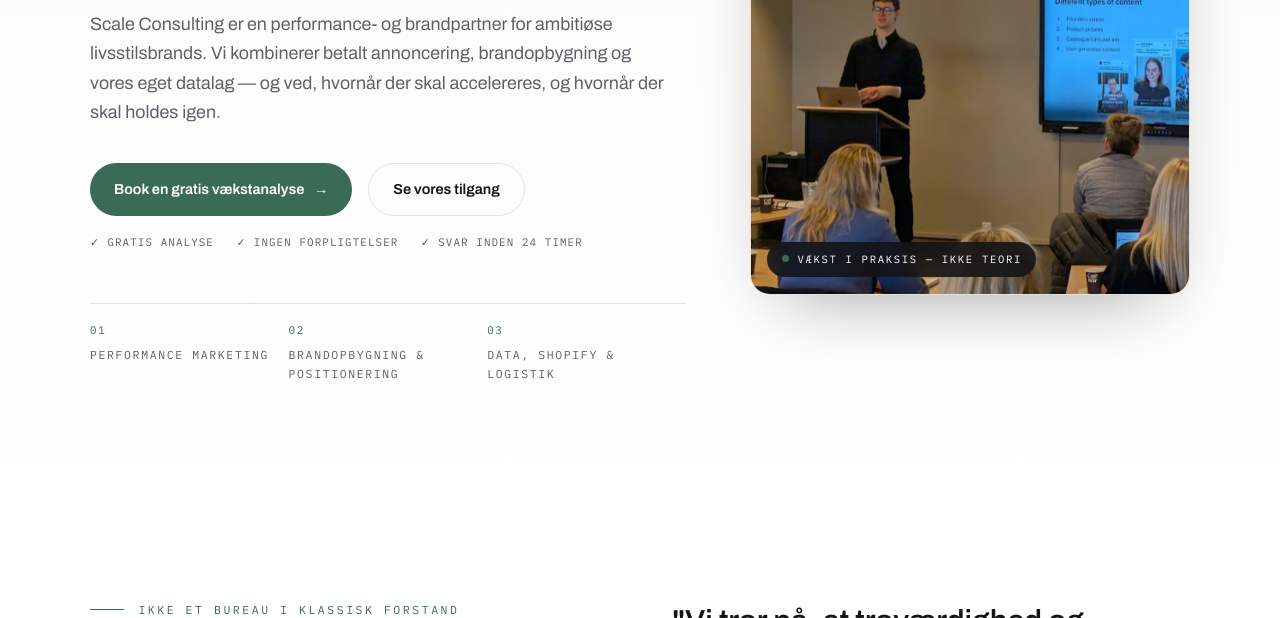
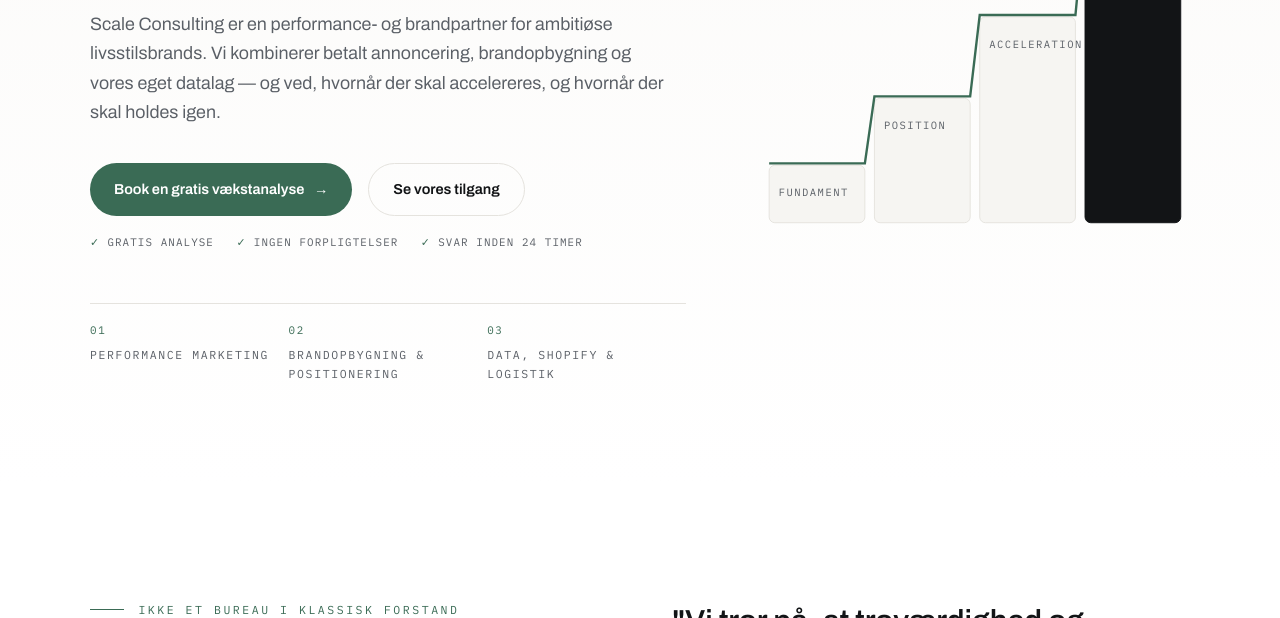
Before and after one commit to NielsFriis-Topholm/scaleconsulting, a plain HTML site: page index.html in a window 1280 px wide. Shown: the part 482-1100 px from the top of the page. Drawn offline with Linux system fonts and the light colour scheme.

Commit message:
Add files via upload

```diff
--- a/index.html
+++ b/index.html
@@ -560,9 +560,19 @@ src="https://www.facebook.com/tr?id=257721913213943&ev=PageView&noscript=1"
         <li><span>03</span>Data, Shopify &amp; logistik</li>
       </ul>
     </div>
-    <div class="hero-photo reveal in">
-      <img src="/assets/hero.jpg" alt="Oplæg om content og annoncering hos Scale Consulting" width="560" height="610" loading="eager">
-      <span class="hero-photo-badge">Vækst i praksis — ikke teori</span>
+    <div aria-hidden="true">
+      <svg class="stairs" viewBox="0 0 460 400" xmlns="http://www.w3.org/2000/svg">
+        <rect class="step-fill" x="20"  y="320" width="100" height="60" rx="6"/>
+        <rect class="step-fill" x="130" y="250" width="100" height="130" rx="6"/>
+        <rect class="step-fill" x="240" y="165" width="100" height="215" rx="6"/>
+        <rect class="step-fill s4" x="350" y="60"  width="100" height="320" rx="6"/>
+        <path class="step-line" d="M20 318 L120 318 L130 248 L230 248 L240 163 L340 163 L350 58 L450 58"/>
+        <circle class="dot" cx="450" cy="58" r="5"/>
+        <text x="30"  y="352">Fundament</text>
+        <text x="140" y="282">Position</text>
+        <text x="250" y="197">Acceleration</text>
+        <text class="t4" x="360" y="92">Skalering</text>
+      </svg>
     </div>
   </div>
 </section>
```
